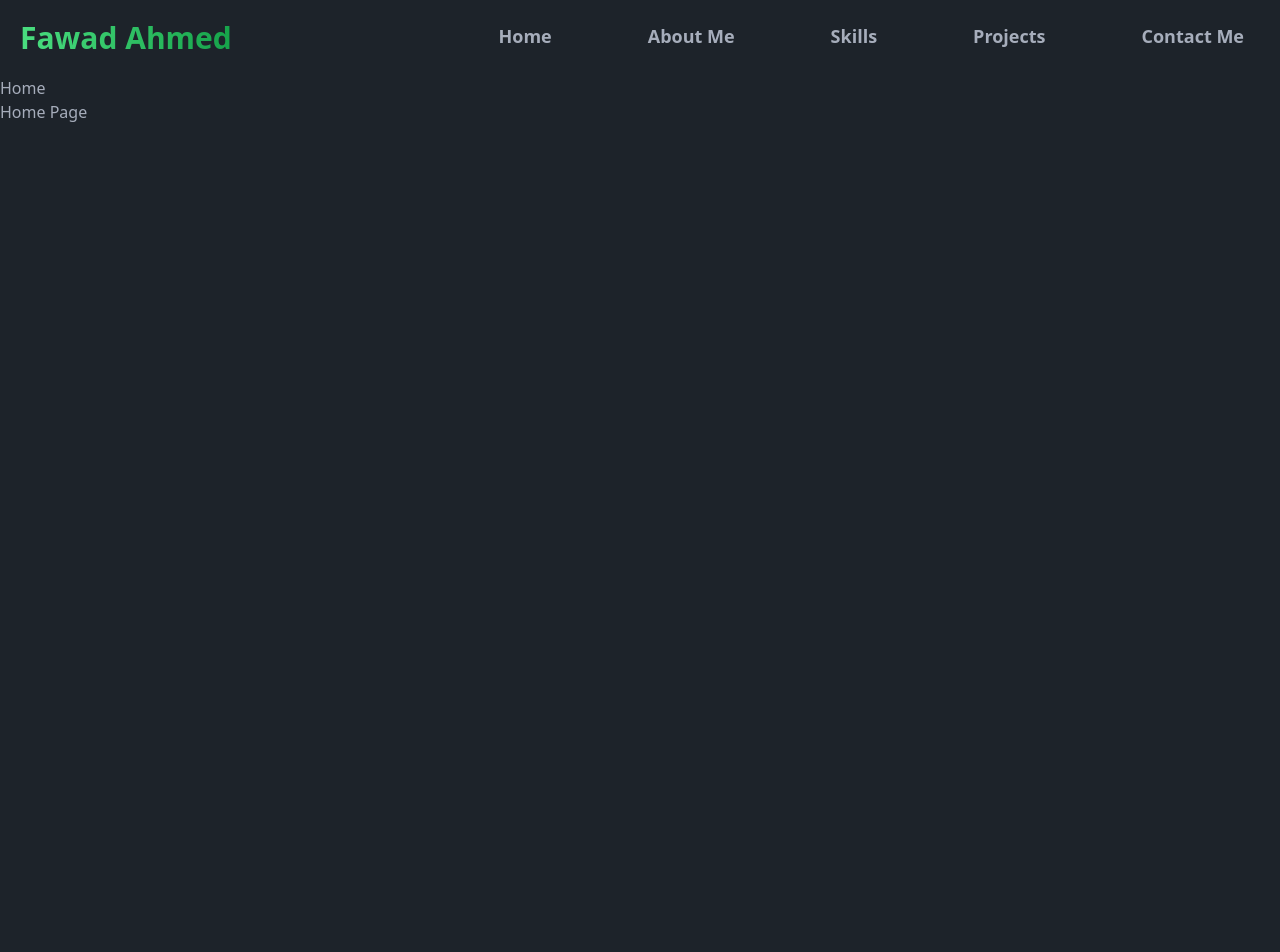
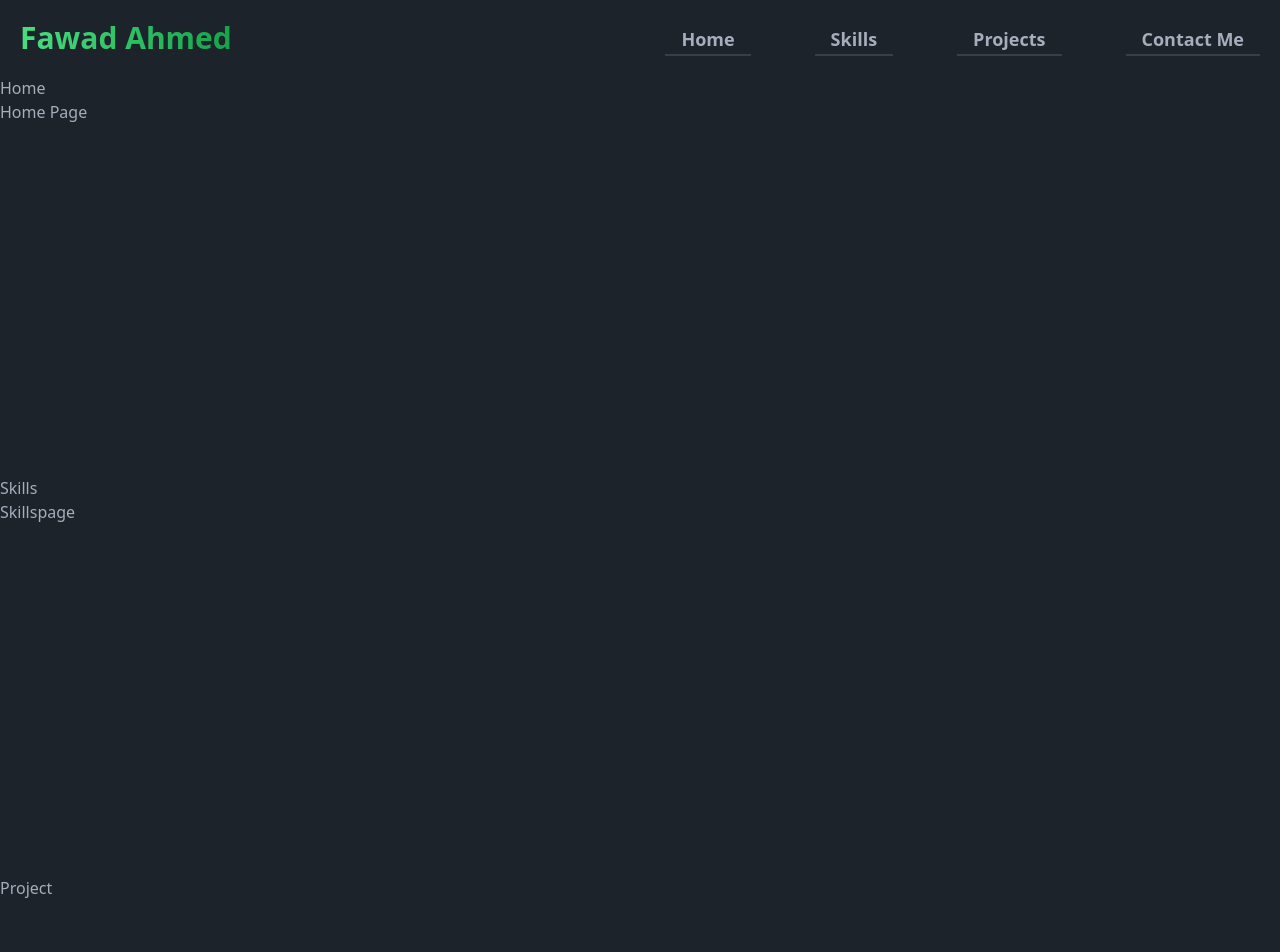
Before and after one commit to Fawad992005/My-Portfolio, a React (Vite) app: page / in a window 1280 px wide. Shown: the top 952 px of the page. Before the commit the page ends 800 px from the top, so only its background shows below. Built offline with nearby package versions, Linux system fonts and the light colour scheme.

Commit message:
Today's Work

```diff
--- a/src/App.tsx
+++ b/src/App.tsx
@@ -1,15 +1,91 @@
-import { Route, Routes } from "react-router-dom";
-import Navigation from "./components/Navigation/Navigation.component";
+import { useLocation } from "react-router-dom";
+import { useEffect, useRef, useState } from "react";
 import Home from "./components/Home/Home.component";
+import Project from "./components/Projects/Projects.component";
+import Contact from "./components/Contact/Contact.component";
+import Skills from "./components/Skills/Skills.component";
 
 function App() {
+  const homeRef = useRef<HTMLDivElement | null>(null);
+  const skillsRef = useRef<HTMLDivElement | null>(null);
+  const projectsRef = useRef<HTMLDivElement | null>(null);
+  const contactRef = useRef<HTMLDivElement | null>(null);
+
+  const location = useLocation();
+  const [showFab, setShowFab] = useState(false);
+
+  useEffect(() => {
+    const sectionRefs: Record<string, React.RefObject<HTMLDivElement>> = {
+      "/": homeRef,
+      "/skills": skillsRef,
+      "/projects": projectsRef,
+      "/contact": contactRef,
+    };
+
+    const ref = sectionRefs[location.pathname];
+    if (ref?.current) {
+      ref.current.scrollIntoView({ behavior: "smooth" });
+    }
+  }, [location]);
+
+  // Show FAB when scrolling down
+  useEffect(() => {
+    const handleScroll = () => {
+      if (window.scrollY > 300) {
+        setShowFab(true);
+      } else {
+        setShowFab(false);
+      }
+    };
+
+    window.addEventListener("scroll", handleScroll);
+    return () => window.removeEventListener("scroll", handleScroll);
+  }, []);
+
+  // Scroll to top handler
+  const scrollToTop = () => {
+    window.scrollTo({ top: 0, behavior: "smooth" });
+  };
+
   return (
     <>
-      <Routes>
-        <Route path="/" element={<Navigation />}>
-          <Route index element={<Home />} />
-        </Route>
-      </Routes>
+      {/* Main Sections */}
+      <div ref={homeRef}>
+        <Home />
+      </div>
+      <div ref={skillsRef}>
+        <Skills />
+      </div>
+      <div ref={projectsRef}>
+        <Project />
+      </div>
+      <div ref={contactRef}>
+        <Contact />
+      </div>
+
+      {/* Floating Action Button */}
+      {showFab && (
+        <button
+          onClick={scrollToTop}
+          className="fixed bottom-4 right-4 bg-green-600 text-white py-3 px-6 rounded-full shadow-lg"
+          aria-label="Scroll to top"
+        >
+          <svg
+            xmlns="http://www.w3.org/2000/svg"
+            fill="none"
+            viewBox="0 0 24 24"
+            stroke="currentColor"
+            className="w-6 h-6"
+          >
+            <path
+              strokeLinecap="round"
+              strokeLinejoin="round"
+              strokeWidth={2}
+              d="M5 15l7-7 7 7"
+            />
+          </svg>
+        </button>
+      )}
     </>
   );
 }
--- /dev/null
+++ b/src/components/Contact/Contact.component.tsx
@@ -0,0 +1,5 @@
+const Contact = () => {
+  return <div className="h-[50vh]">Contact</div>;
+};
+
+export default Contact;
--- a/src/components/Home/Home.component.tsx
+++ b/src/components/Home/Home.component.tsx
@@ -1,11 +1,14 @@
-import React from "react";
+import Navigation from "../Navigation/Navigation.component";
 
 const Home = () => {
   return (
-    <div>
-      Home
-      <p>Home Page</p>
-    </div>
+    <>
+      <Navigation />
+      <div className="h-[50vh]">
+        Home
+        <p>Home Page</p>
+      </div>
+    </>
   );
 };
 
--- a/src/components/Navigation/Navigation.component.tsx
+++ b/src/components/Navigation/Navigation.component.tsx
@@ -7,9 +7,8 @@ const Navigation = () => {
         <div className="text-3xl font-bold text-transparent bg-clip-text bg-gradient-to-r from-green-400 to-green-600">
           Fawad Ahmed
         </div>
-        <div>
+        <div className="hidden md:flex">
           <ul className="flex gap-16 tabs tabs-bordered" role="tablist">
-            <li>
             <Link
               to="/"
               role="tab"
@@ -17,19 +16,7 @@ const Navigation = () => {
             >
               Home
             </Link>
-            </li>
 
-            <li>
-              <Link
-                to="/about"
-                role="tab"
-                className="tab tab-bordered font-semibold text-lg border-green-500 hover:text-green-500 hover:border-green-500 tab-active:text-green-500 tab-active:border-green-500"
-              >
-                About Me
-              </Link>
-            </li>
-
-            <li>
             <Link
               to="/skills"
               role="tab"
@@ -37,9 +24,7 @@ const Navigation = () => {
             >
               Skills
             </Link>
-            </li>
 
-            <li>
             <Link
               to="/projects"
               role="tab"
@@ -47,9 +32,7 @@ const Navigation = () => {
             >
               Projects
             </Link>
-            </li>
 
-            <li>
             <Link
               to="/contact"
               role="tab"
@@ -57,7 +40,6 @@ const Navigation = () => {
             >
               Contact Me
             </Link>
-            </li>
           </ul>
         </div>
       </div>
--- /dev/null
+++ b/src/components/Projects/Projects.component.tsx
@@ -0,0 +1,5 @@
+const Project = () => {
+  return <div className="h-[50vh]">Project</div>;
+};
+
+export default Project;
--- /dev/null
+++ b/src/components/Skills/Skills.component.tsx
@@ -0,0 +1,10 @@
+const Skills = () => {
+  return (
+    <div className="h-[50vh]">
+      Skills
+      <div>Skillspage</div>
+    </div>
+  );
+};
+
+export default Skills;
```
Also changed, not shown: public/menu-alt-01-svgrepo-com.svg (added), public/up-arrow-svgrepo-com.svg (added). Lines whose indentation alone changed are shown as unchanged.
